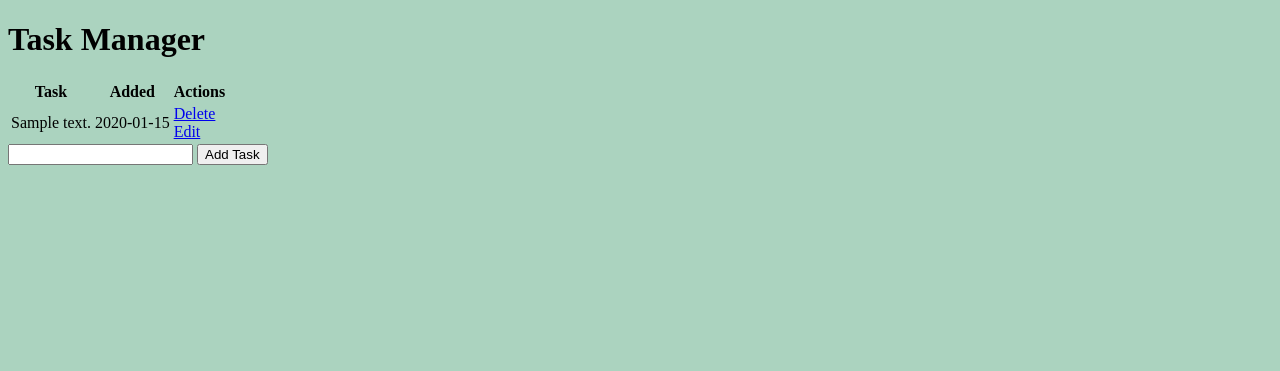
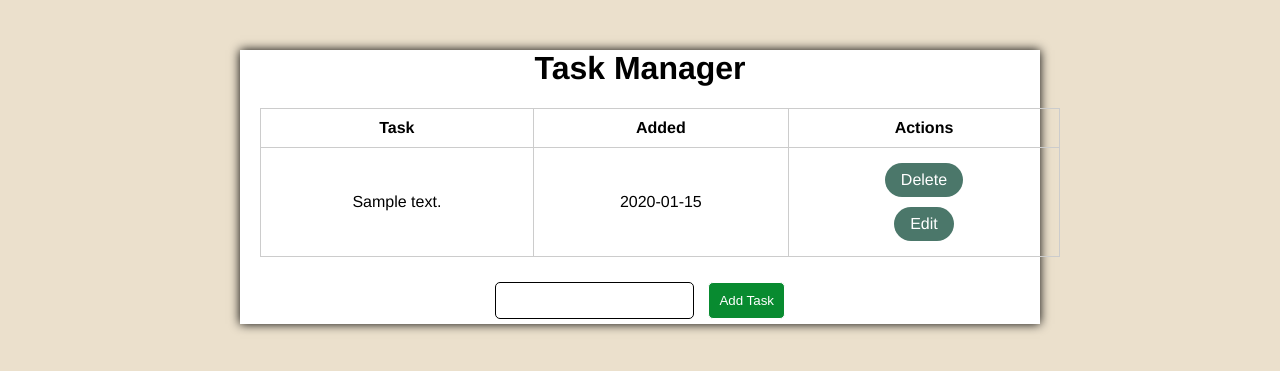
Before and after one commit to JackCostaK/Task-Manager, a Flask app: page / in a window 1280 px wide. Shown: the top 371 px of the page. Run offline with Flask 3, Linux system fonts and the light colour scheme; tables that the repository leaves empty hold one stand-in row (values such as "Sample post").

Commit message:
Styled application with css

```diff
--- a/my_flask_app/app.py
+++ b/my_flask_app/app.py
@@ -69,7 +69,7 @@ def edit(id:int):
         return render_template("edit.html", task=task)
 
 
-if __name__ in '__main__':
+if __name__ == '__main__':
     with app.app_context():
         db.create_all()
 
--- a/my_flask_app/static/styles.css
+++ b/my_flask_app/static/styles.css
@@ -1,3 +1,61 @@
 body {
-  background-color: rgb(171, 211, 191);
+  font-family: "Franklin Gothic Medium", "Arial Narrow", Arial, sans-serif;
+  margin: 0;
+  padding: 0;
+  background-color: rgb(235, 224, 204);
+}
+
+.content {
+  max-width: 800px;
+  margin: 50px auto;
+  padding: 20 px;
+  background-color: rgb(255, 255, 255);
+  border-radius: 10 px;
+  box-shadow: 0 0 10px black;
+  text-align: center;
+}
+.content h1 {
+  color: rgb(0, 0, 0);
+}
+.content table {
+  width: 100%;
+  margin: 20px;
+  border-collapse: collapse;
+}
+.content table th,
+.content table td {
+  padding: 10px;
+  border: 1px solid #ccc;
+}
+.content table th th,
+.content table td th {
+  background-color: #f0f0f0;
+  color: #333;
+}
+.content a {
+  display: inline-block;
+  padding: 8px 16px;
+  margin: 5px;
+  border-radius: 20px;
+  background-color: rgb(75, 119, 106);
+  color: #fff;
+  text-decoration: none;
+  transition: background-color 0.3s ease;
+}
+.content a:hover {
+  background-color: rgb(21, 53, 43);
+}
+.content input {
+  padding: 10px;
+  margin: 5px;
+  border: solid 1px;
+  border-radius: 5px;
+}
+.content #btn_Add, .content #btn_Update {
+  background-color: rgb(8, 139, 48);
+  color: #fff;
+  cursor: pointer;
+}
+.content #btn_Add:hover, .content #btn_Update:hover {
+  background-color: rgb(8, 71, 24);
 }/*# sourceMappingURL=styles.css.map */
--- a/my_flask_app/static/styles.scss
+++ b/my_flask_app/static/styles.scss
@@ -1,3 +1,83 @@
+// Color Variables
+
+$primary_color: rgb(75, 119, 106);
+$primary_color-hover-color: rgb(21, 53, 43);
+$success-color: rgb(8, 139, 48);
+$success-hover-color: rgb(8, 71, 24);
+$title-color: rgb(0, 0, 0);
+$bg-color: rgb(235, 224, 204);
+
+
 body{
-    background-color: rgb(171, 211, 191);
+    font-family: 'Franklin Gothic Medium', 'Arial Narrow', Arial, sans-serif;
+    margin: 0;
+    padding: 0;
+    background-color: $bg-color;
 }
+
+.content{
+    max-width: 800px;
+    margin: 50px auto;
+    padding: 20 px;
+    background-color: rgb(255, 255, 255);
+    border-radius: 10 px;
+    box-shadow: 0 0 10px black;
+    text-align: center;
+
+    h1{
+        color: $title-color
+    }
+
+    table{
+        width: 100%;
+        margin: 20px;
+        border-collapse: collapse;
+
+        th,
+        td{
+            padding: 10px;
+            border: 1px solid #ccc;
+
+            th{
+                background-color: #f0f0f0;
+                color: #333;
+            }
+        }
+    }
+
+    a {
+        display: inline-block;
+        padding: 8px 16px;
+        margin: 5px;
+        border-radius: 20px;
+        background-color: $primary_color;
+        color: #fff;
+        text-decoration: none;
+        transition: background-color 0.3s ease;
+
+        &:hover{
+            background-color: $primary_color-hover-color;
+        }
+
+    }
+
+    input {
+        padding: 10px;
+        margin: 5px;
+        border: solid 1px;
+        border-radius: 5px;
+
+    }
+
+    #btn_Add, #btn_Update {
+        background-color: $success-color;
+        color: #fff;
+        cursor: pointer;
+        &:hover{
+            background-color: $success-hover-color;
+        }
+    }
+
+
+
+}
--- a/my_flask_app/templates/edit.html
+++ b/my_flask_app/templates/edit.html
@@ -10,7 +10,7 @@
     <form action="/edit/{{task.id}}" method ="POST">
         <input type="text" name="content" id="content" value="{{task.content}}">
 
-        <input type="submit" value="Update" >
+        <input type="submit" value="Update" id="btn_Update" >
     </form>
 
 </div>
```
Also changed, not shown: my_flask_app/instance/database.db, 1 other file.
